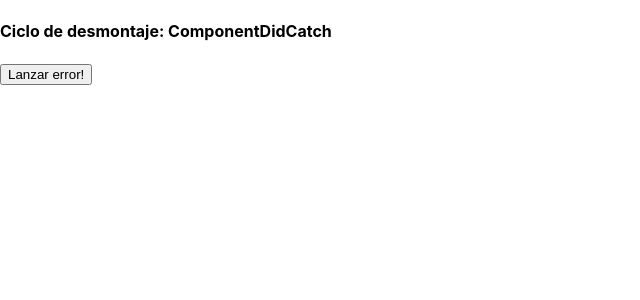
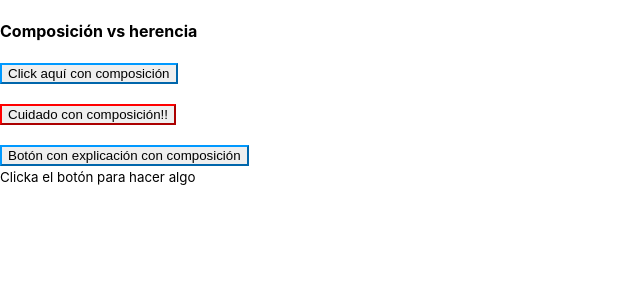
Before and after one commit to jgmenendez/udemy-curso, a React (Create React App) app: page / in a window 1280 px wide. Shown: the top 300 px of the page, without its empty margins (0-640 px from the left). Built offline with nearby package versions, Linux system fonts and the light colour scheme.

Commit message:
Buenas prácticas: Composición vs Herencia

```diff
--- a/src/App.js
+++ b/src/App.js
@@ -1,11 +1,46 @@
 import React, { Component } from "react";
-import EjemploDeComponentDidCatch from './sections/life-cycle/componentDidCatch';
+
+class Button extends Component {
+  render() {
+    return (
+      <button style={{ borderColor: this.props.borderColor, display: 'block' }}>
+        { this.props.label }
+      </button>
+    )
+  }
+}
+
+Button.defaultProps = {
+  borderColor: '#09f'
+}
+
+class ButtonDanger extends Button {
+  render() {
+    return <Button borderColor='red' label={ this.props.label } />
+  }
+}
+
+class ButtonWithLegend extends Button {
+  render() {
+    return (
+      <div>
+        <Button borderColor={ this.props.borderColor } label={ this.props.label } />
+        <small>{ this.props.legend }</small>
+      </div>
+    )
+  }
+}
 
 class App extends Component {
   render() {
     return (
       <div className="App">
-        <EjemploDeComponentDidCatch />
+        <h4>Composición vs herencia</h4>
+        <Button label='Click aquí con composición' />
+        <br />
+        <ButtonDanger label='Cuidado con composición!!' />
+        <br />
+        <ButtonWithLegend label='Botón con explicación con composición' legend='Clicka el botón para hacer algo' />
       </div>
     );
   }
```
